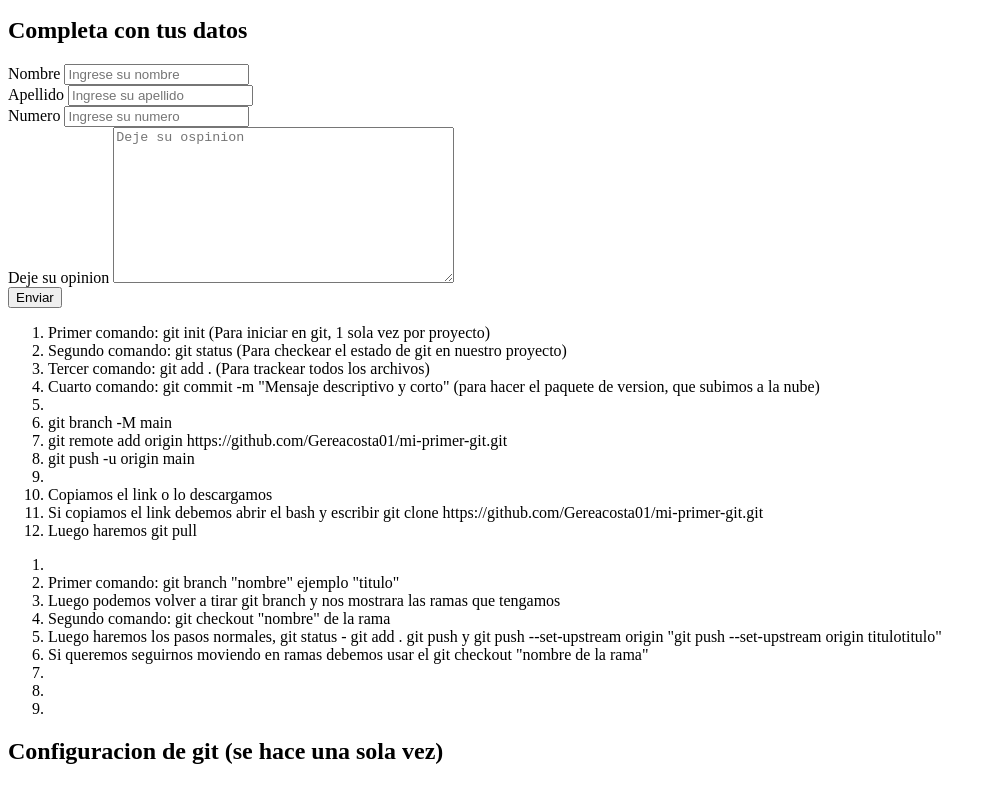
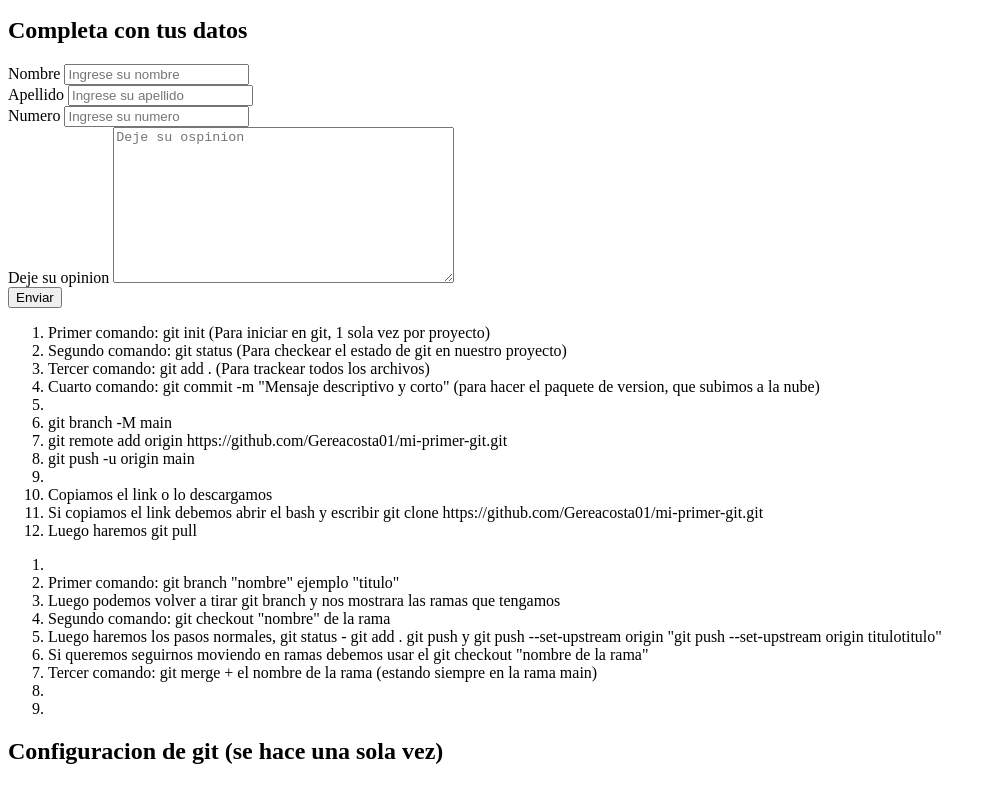
Before and after one commit to Gereacosta01/mi-primer-git, a plain HTML site: page index.html in a window 1280 px wide. Shown: the part 514-1299 px from the top of the page, without its empty margins (0-996 px from the left). Drawn offline with Linux system fonts and the light colour scheme.

Commit message:
usamos git merge

```diff
--- a/index.html
+++ b/index.html
@@ -69,7 +69,7 @@
             <li>Segundo comando: git checkout "nombre" de la rama</li>
             <li>Luego haremos los pasos normales, git status - git add . git push y git push --set-upstream origin "git push --set-upstream origin titulotitulo"</li>
             <li>Si queremos seguirnos moviendo en ramas debemos usar el git checkout "nombre de la rama"</li>
-            <li></li>
+            <li>Tercer comando: git merge + el nombre de la rama (estando siempre en la rama main)</li>
             <li></li>
             <li></li>
         </ol>
```
